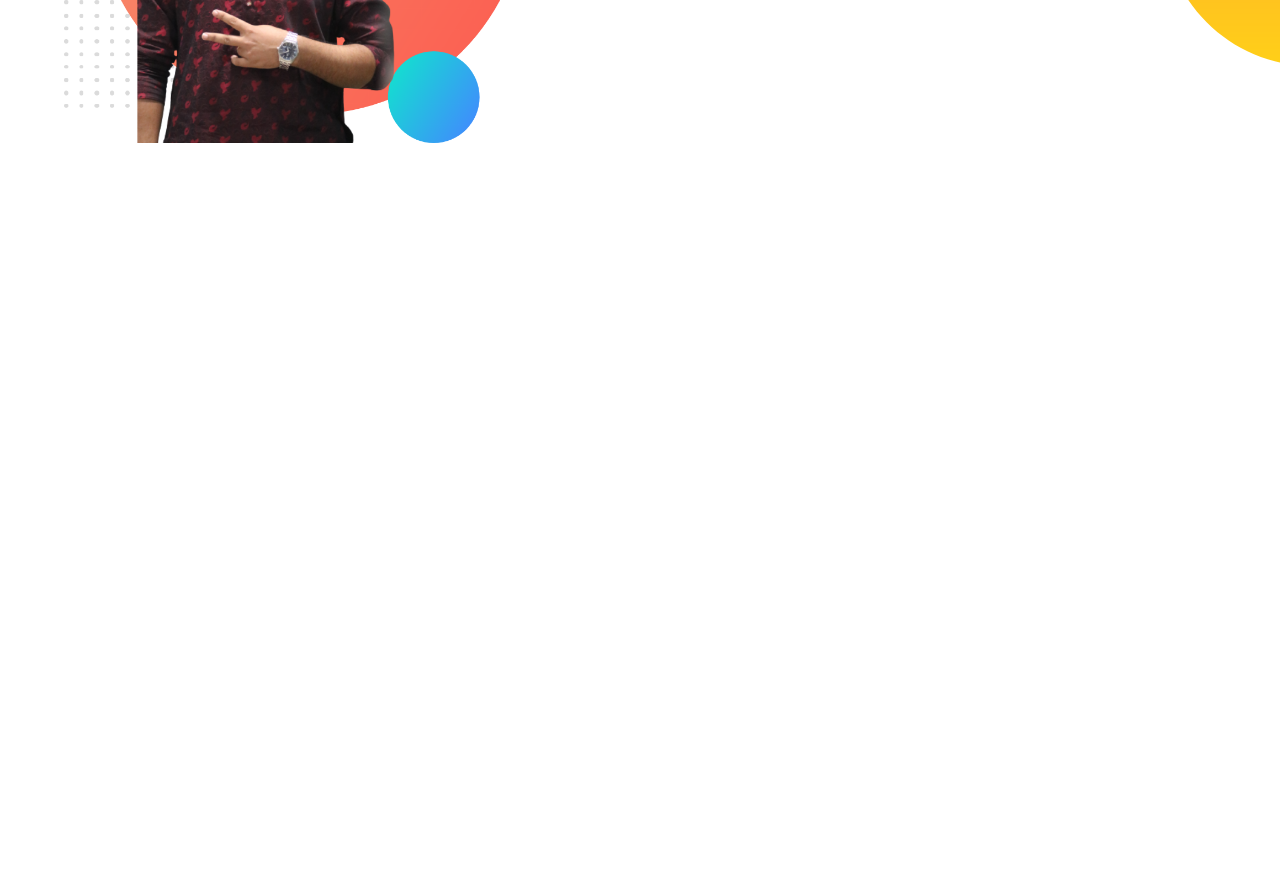
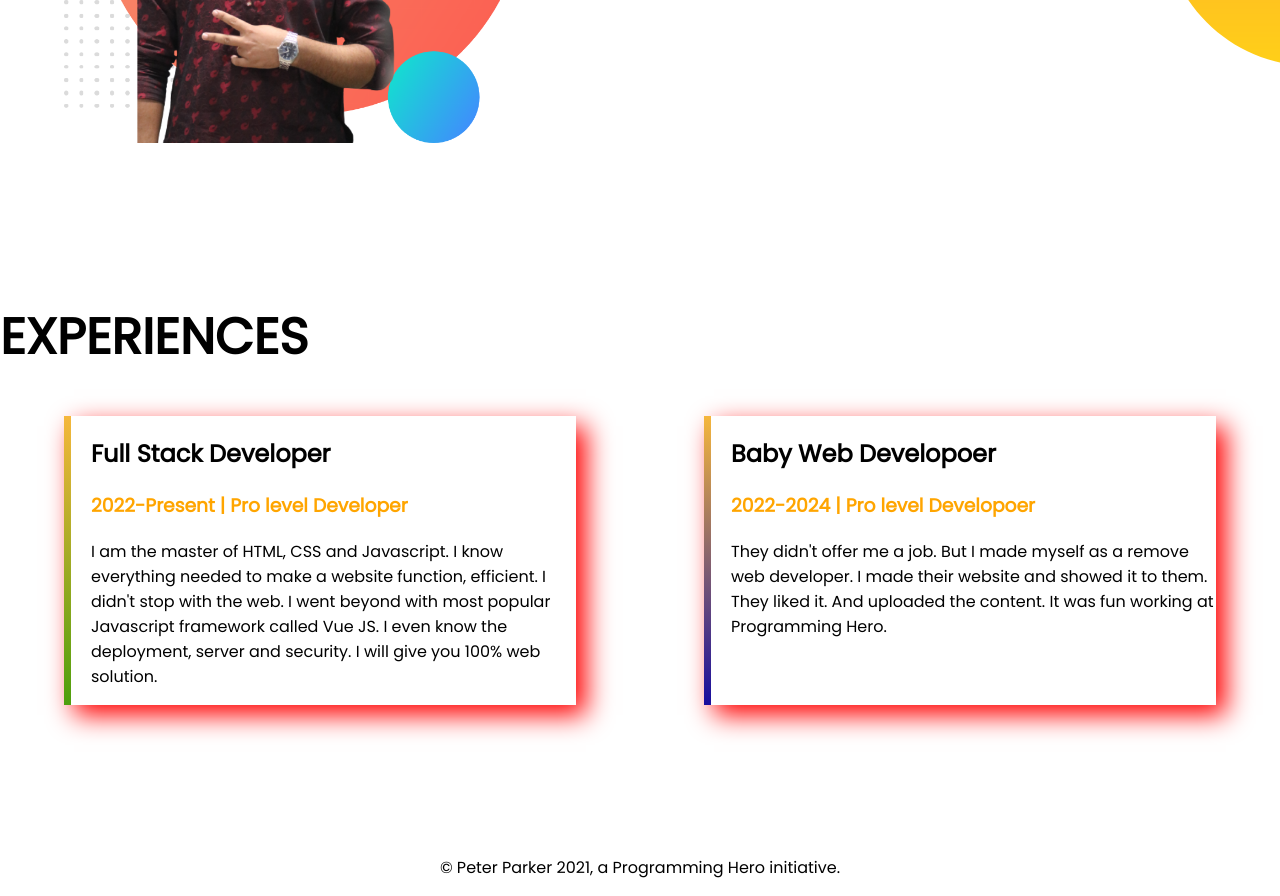
Before and after one commit to MdRakibul-eng/My-portfolio, a plain HTML site: page INDEX.HTML in a window 1280 px wide. Shown: the part 928-1824 px from the top of the page. Before the commit the page ends 1228 px from the top, so only its background shows below. Drawn offline with Linux system fonts and the light colour scheme.

Commit message:
footer and experience added

```diff
--- a/INDEX.HTML
+++ b/INDEX.HTML
@@ -13,7 +13,7 @@
 </head>
 
 <body>
-    <section class="top-banner">
+    <section class="top-banner flexible-container">
         <div class="half-width">
             <h1> Welcome To </h1>
             <h1><span class="orange-color">Rakibul Islam </span>World</h1>
@@ -29,7 +29,7 @@
         </div>
     </section>
 
-    <section class="dream-big">
+    <section class="dream-big flexible-container">
         <div class="half-width">
             <img src="my-bg.png" alt="">
         </div>
@@ -46,6 +46,31 @@
 
     </section>
 
+    <section class="experience-area">
+        <h1>EXPERIENCES</h1>
+        <div class="flexible-container">
+            <div id="web-dev-exp" class="experience-item">
+                <h2>Full Stack Developer</h2>
+                <h3 class="orange-color">2022-Present | Pro level Developer</h3>
+                <p>I am the master of HTML, CSS and Javascript. I know everything needed to make a website function,
+                    efficient. I didn't stop with the web. I went beyond with most popular Javascript framework called
+                    Vue
+                    JS. I even know the deployment, server and security. I will give you 100% web solution.</p>
+            </div>
+            <div id="full-stack-experience" class="experience-item">
+                <h2>Baby Web Developoer </h2>
+                <h3 class="orange-color">2022-2024 | Pro level Developoer </h3>
+                <p>They didn't offer me a job. But I made myself as a remove web developer. I made their website and
+                    showed
+                    it to them. They liked it. And uploaded the content. It was fun working at Programming Hero. </p>
+            </div>
+        </div>
+
+    </section>
+    <footer>
+        <p>© Peter Parker 2021, a Programming Hero initiative.</p>
+    </footer>
+
 </body>
 
 </html>
--- a/STYLE.CSS
+++ b/STYLE.CSS
@@ -9,13 +9,14 @@ h1{
 .orange-color{
     color: orange;
 }
-section{
+.flexible-container{
     display: flex;
     margin-bottom: 150px;
 }
 .half-width{
     width: 50%;
     padding-left: 5%;
+
 
 }
 .half-width img{
@@ -38,3 +39,26 @@ section{
     background-repeat: no-repeat;
     background-position: right;
 }
+.experience-item{
+    width: 40%;
+    margin-left: 5%;
+    margin-right: 5%;
+    padding-left: 20px;
+    box-shadow: 10px 10px 25px red;
+    border-left: 10px solid;
+
+}
+#web-dev-exp{
+    border-left: 7px solid;
+    border-image: linear-gradient(#f6b73c, #4d9f0c) 30;
+    border-image-slice: 1;
+}
+#full-stack-experience{
+    border-left: 7px solid;
+    border-image:linear-gradient(#f6b73c, #160c9f) 30;
+    border-image-slice: 1;
+}
+footer p{
+    text-align: center;
+
+    }
```
